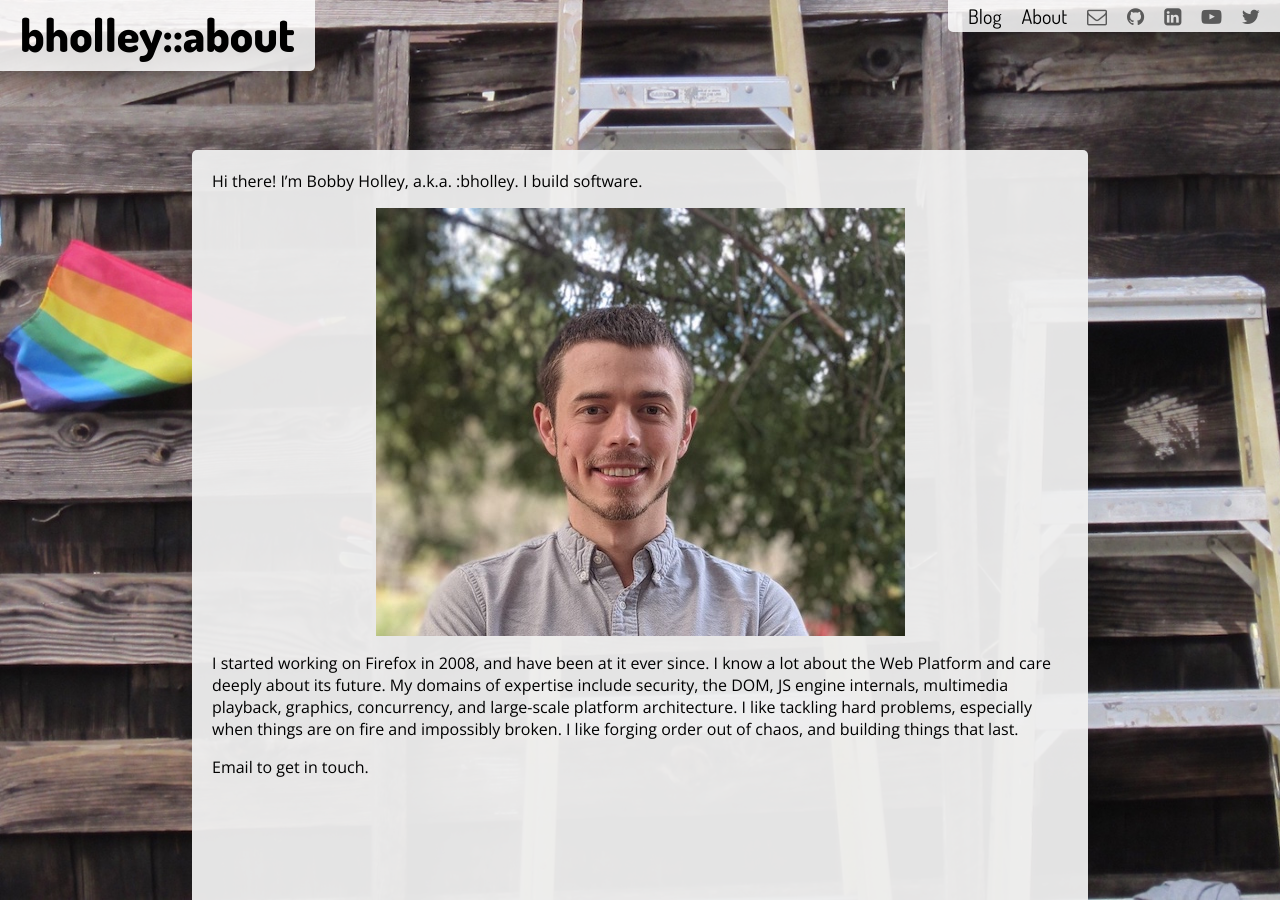
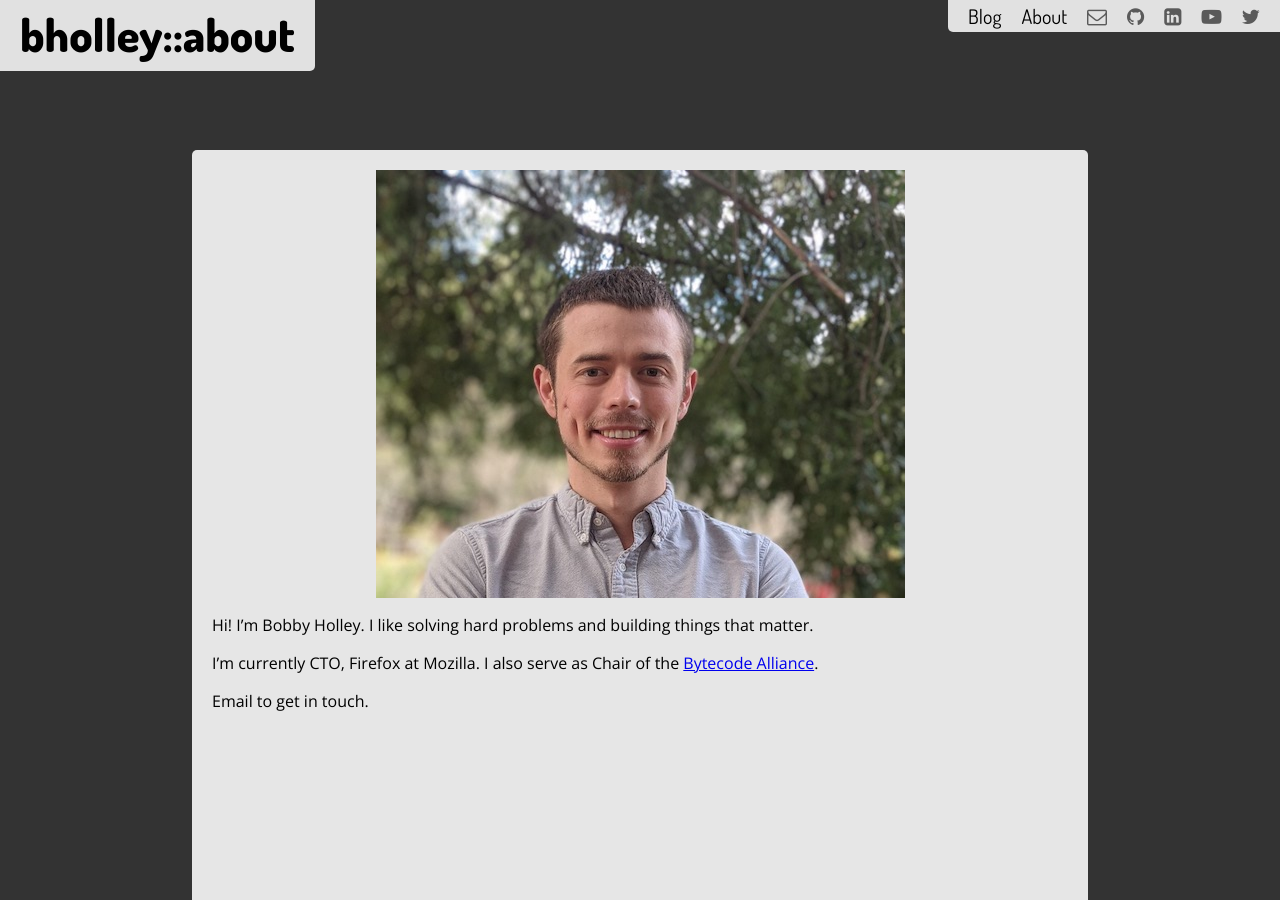
Before and after one commit to bholley/bholley.github.io, a Jekyll site: the page built from about.md, in a window 1280 px wide. Built offline with Jekyll 4.4.1, drawn with Linux system fonts in a browser that asks for light colours; nearby versions of some CDN libraries.

Commit message:
Minor fixups.

```diff
--- a/_config.yml
+++ b/_config.yml
@@ -1,5 +1,5 @@
 # Site settings
-title: ::bholley
+title: bholley
 email: bobbyholley@gmail.com
 description: > # this means to ignore newlines until "baseurl:"
   Bobby Holley - Mozilla Hacker & Everything Else.
--- a/_includes/head.html
+++ b/_includes/head.html
@@ -1,4 +1,4 @@
-<title>{% if page.shorttitle %}bholley::{{ page.shorttitle }}{% else %}::bholley{% endif %}{% if page.title %} - {{ page.title }}{% endif %}</title>
+<title>{% if page.shorttitle %}bholley::{{ page.shorttitle }}{% else %}bholley{% endif %}{% if page.title %} - {{ page.title }}{% endif %}</title>
 <meta charset="utf-8">
 <meta http-equiv="X-UA-Compatible" content="IE=edge">
 <meta name="viewport" content="width=device-width, initial-scale=1">
--- a/_includes/topcontainer.html
+++ b/_includes/topcontainer.html
@@ -1,4 +1,4 @@
 <div id="topcontainer" class="firstvisit">
-<div id="pagetitle" class="overlay">{% if page.shorttitle %} <a href="/">bholley</a>::{{ page.shorttitle }}{% else %} ::<a href="/">bholley</a>{% endif %}</div>
+<div id="pagetitle" class="overlay">{% if page.shorttitle %} <a href="/">bholley</a>::{{ page.shorttitle }}{% else %} <a href="/">bholley</a>{% endif %}</div>
 <div id="linkbar" class="overlay"><a href="/blog/latest">Blog</a><a href="/about">About</a><a class="fa fa-envelope-o" rel="me" href="mailto:bobbyholley@gmail.com"></a><a rel="me" href="https://github.com/bholley/" class="fa fa-github"></a><a rel="me" href="https://www.linkedin.com/in/bobbyholley" class="fa fa-linkedinnoadblock"></a><a rel="me" href="https://www.youtube.com/playlist?list=PLA1qd3qf5NhUwm8NouVypiD8O-9mK-NNa" class="fa fa-youtubenoadblock"></a><a rel="me" href="https://twitter.com/bhology" class="fa fa-twitternoadblock"></a></div>
 </div>
--- a/about.md
+++ b/about.md
@@ -4,10 +4,10 @@ shorttitle: about
 permalink: /about/
 ---
 
-Hi there! I'm Bobby Holley, a.k.a. :bholley. I build software.
-
 ![Head Shot](/images/headshot.jpg)
 
-I started working on Firefox in 2008, and have been at it ever since. I know a lot about the Web Platform and care deeply about its future. My domains of expertise include security, the DOM, JS engine internals, multimedia playback, graphics, concurrency, and large-scale platform architecture. I like tackling hard problems, especially when things are on fire and impossibly broken. I like forging order out of chaos, and building things that last.
+Hi! I'm Bobby Holley. I like solving hard problems and building things that matter.
+
+I'm currently CTO, Firefox at Mozilla. I also serve as Chair of the [Bytecode Alliance](https://bytecodealliance.org/).
 
 Email to get in touch.
--- a/style.css
+++ b/style.css
@@ -6,23 +6,11 @@ html {
 
 body {
   margin: 0px;
-  background-image: url(images/chinacat.jpg);
+  background-color: #333333;
   background-repeat: no-repeat;
   background-size: cover;
   background-position: left top;
   background-attachment: fixed;
-}
-
-@media (max-width: 1000px) {
-  body {
-    background-image: url(images/chinacat_mid.jpg);
-  }
-}
-
-@media (max-width: 420px) and (max-height: 750px) {
-  body {
-    background-image: url(images/chinacat_small.jpg);
-  }
 }
 
 #topcontainer {
```
